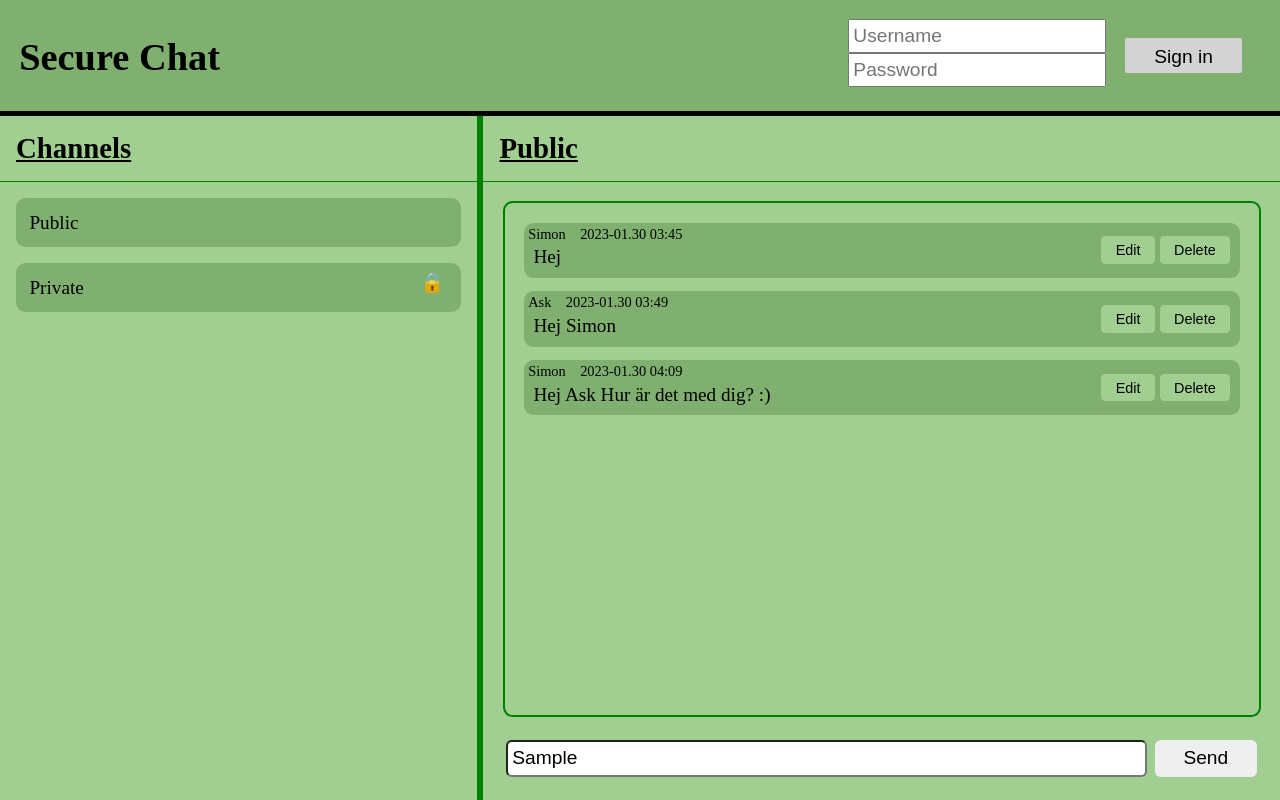
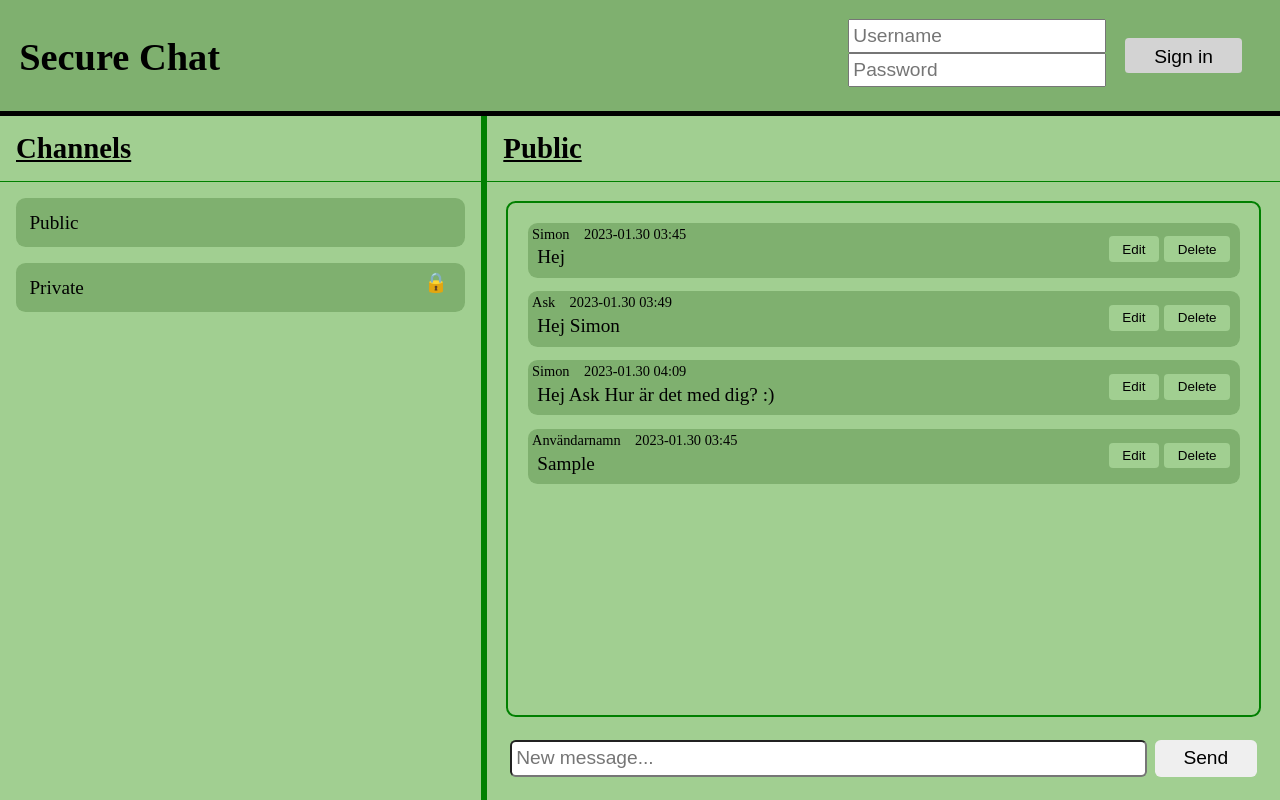
Before and after one commit to nordinsimon/Secure-chat, a website: page static/index.html in a window 1280 px wide. Both pictures are taken after typing "Sample" into the empty fields and a click on the button "Send". Drawn offline with Linux system fonts and the light colour scheme.

Commit message:
Added function for creating new message

```diff
--- a/static/index.html
+++ b/static/index.html
@@ -43,7 +43,7 @@
         <div class="sub-header">
           <h3 id="selected-channel">Public</h3>
         </div>
-        <div class="chat-message">
+        <div id="chat-messege-list" class="chat-message">
           <div class="message">
             <div class="messagebox-left">
               <div class="message-info">
@@ -55,7 +55,10 @@
               </div>
             </div>
             <div class="messagebox-right">
-              <div><button>Edit</button> <button>Delete</button></div>
+              <div>
+                <button class="messagebox-right-edit">Edit</button
+                ><button>Delete</button>
+              </div>
             </div>
           </div>
           <div class="message">
@@ -69,7 +72,10 @@
               </div>
             </div>
             <div class="messagebox-right">
-              <div><button>Edit</button> <button>Delete</button></div>
+              <div>
+                <button class="messagebox-right-edit">Edit</button
+                ><button>Delete</button>
+              </div>
             </div>
           </div>
           <div class="message">
@@ -83,14 +89,21 @@
               </div>
             </div>
             <div class="messagebox-right">
-              <div><button>Edit</button> <button>Delete</button></div>
+              <div>
+                <button class="messagebox-right-edit">Edit</button
+                ><button>Delete</button>
+              </div>
             </div>
           </div>
         </div>
 
         <div class="chat-input">
-          <input type="text" placeholder="New message..." />
-          <button>Send</button>
+          <input
+            id="input-new-message"
+            type="text"
+            placeholder="New message..."
+          />
+          <button id="new-message-button">Send</button>
         </div>
       </div>
     </main>
--- a/static/script.js
+++ b/static/script.js
@@ -1,9 +1,17 @@
-const inputauthUsername = document.getElementById("auth-username");
+const inputauthUsername = document.querySelector("#auth-username");
 const inputauthPassword = document.querySelector("#auth-password");
 const authsigninButton = document.querySelector("#auth-signin");
 
+const chatMessageList = document.querySelector("#chat-messege-list");
+
+const inputNewMessage = document.querySelector("#input-new-message");
+const newMessageButton = document.querySelector("#new-message-button");
+
 const JWT_KEY = "login-jwt";
 let isLoggedIn = false;
+let loggedinUser = "Användarnamn";
+
+let currentchat = [];
 
 authsigninButton.addEventListener("click", async () => {
   const user = {
@@ -25,3 +33,69 @@ authsigninButton.addEventListener("click", async () => {
     isLoggedIn = true;
   }
 });
+
+newMessageButton.addEventListener("click", () => {
+  const newMessage = inputNewMessage.value;
+
+  inputNewMessage.value = "";
+  const date = "2023-01.30 03:45";
+
+  const element = createChatElement(newMessage, loggedinUser, date);
+  chatMessageList.appendChild(element);
+});
+
+function createChatElement(newMessage, user, timestamp) {
+  const message = document.createElement("div");
+  message.className = "message";
+
+  const messageboxLeft = document.createElement("div");
+  messageboxLeft.className = "messagebox-left";
+
+  const messageInfo = document.createElement("div");
+  messageInfo.className = "message-info";
+
+  const messageUser = document.createElement("p");
+  messageUser.className = "message-user";
+  messageUser.innerText = user;
+
+  const messageTimestamp = document.createElement("p");
+  messageTimestamp.className = "message-timestamp";
+  messageTimestamp.innerText = timestamp;
+
+  const messageMain = document.createElement("div");
+  messageMain.className = "message-main";
+
+  const messageText = document.createElement("p");
+  messageText.className = "message-text";
+  messageText.innerText = newMessage;
+
+  const messageboxRight = document.createElement("div");
+  messageboxRight.className = "messagebox-right";
+
+  const div = document.createElement("div");
+
+  //Creating buttons
+  const editButton = document.createElement("button");
+  editButton.innerText = "Edit";
+  editButton.className = "messagebox-right-edit";
+
+  const deleteButton = document.createElement("button");
+  deleteButton.innerText = "Delete";
+
+  messageInfo.appendChild(messageUser);
+  messageInfo.appendChild(messageTimestamp);
+
+  messageMain.appendChild(messageText);
+
+  messageboxLeft.appendChild(messageInfo);
+  messageboxLeft.appendChild(messageMain);
+
+  div.appendChild(editButton);
+  div.appendChild(deleteButton);
+  messageboxRight.appendChild(div);
+
+  message.appendChild(messageboxLeft);
+  message.appendChild(messageboxRight);
+
+  return message;
+}
--- a/static/style.css
+++ b/static/style.css
@@ -42,13 +42,12 @@ header h1 {
   margin: 1em;
   background-color: lightgray;
   height: 1.8em;
+  border-radius: 0.2em;
+  padding: 0.4em 1.5em;
 }
 
 button {
-  font-size: 100%;
-  border-radius: 0.1em;
   border: none;
-  padding: 0.4em 1.5em;
 }
 input {
   padding: 0.2em;
@@ -151,10 +150,13 @@ main > * {
 }
 
 .messagebox-right button {
-  font-size: 75%;
+  font-size: 70%;
   border-radius: 0.3em;
   padding: 0.4em 1em;
   background-color: #a1cf91;
+}
+.messagebox-right-edit {
+  margin-right: 0.4em;
 }
 
 .chat-input {
@@ -169,6 +171,7 @@ main > * {
   border-radius: 0.3em;
 }
 .chat-input button {
+  font-size: 100%;
   border-radius: 0.3em;
   padding: 0.4em 1.5em;
   margin-left: 0.4em;
```
